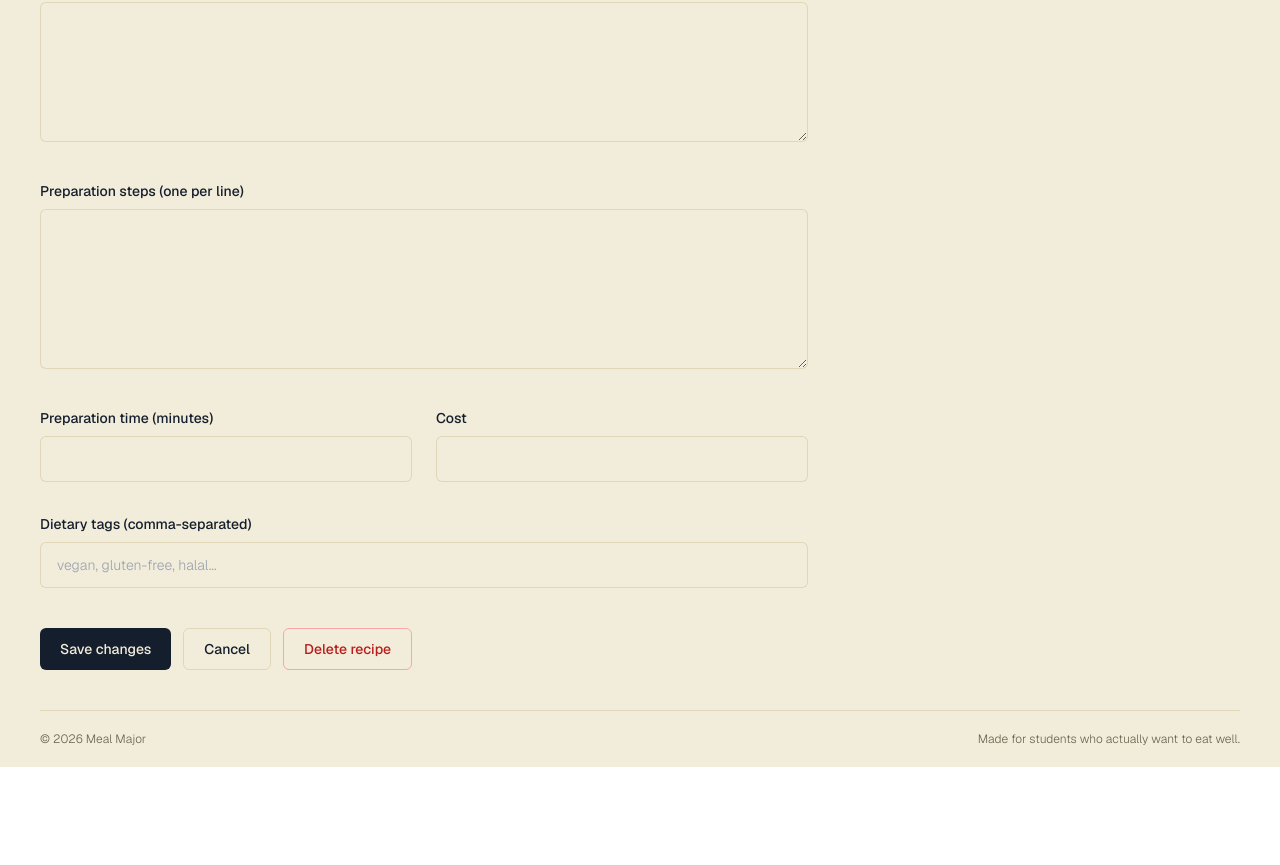
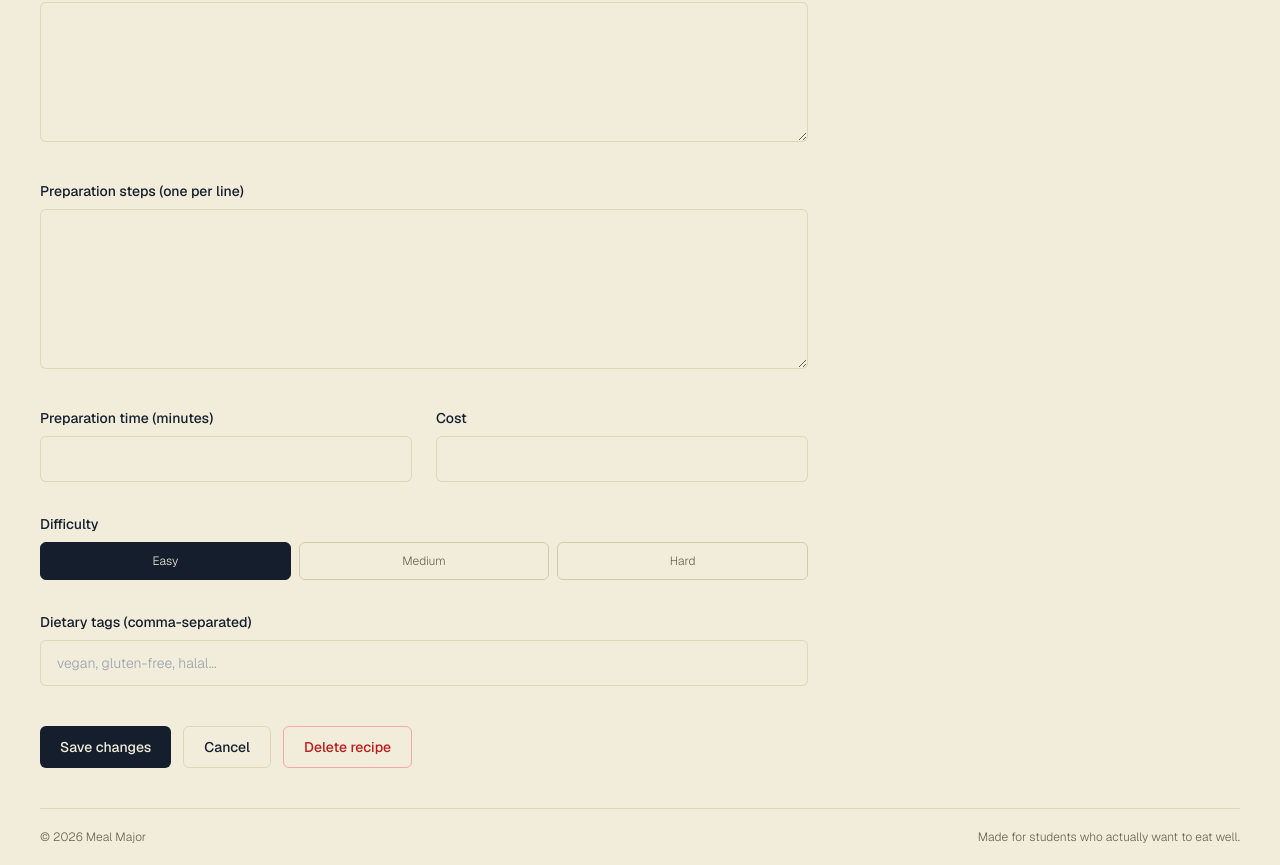
Before and after one commit to kevinjilwan/Team_Coenhagen-Soen341_Project_W26, a Next.js app: page /recipes/1/edit in a window 1280 px wide. Shown: the part 673-1538 px from the top of the page. Before the commit the page ends 1440 px from the top, so only its background shows below. Built offline with nearby package versions, Linux system fonts and the light colour scheme; no server answers.

Commit message:
fix missing difficulty in edit recipe

```diff
--- a/app/api/recipes/[id]/route.ts
+++ b/app/api/recipes/[id]/route.ts
@@ -46,7 +46,8 @@ export async function PATCH(req: Request, { params }: Ctx) {
     ingredients: body.ingredients ?? null,                 // jsonb array
     preparation_steps: body.preparation_steps ?? null,     // jsonb array
     preparation_time: body.preparation_time ?? null,       // integer
-    cost: body.cost ?? null,                               // numeric
+    cost: body.cost ?? null,
+    difficulty: body.difficulty ?? null,                   // string
     dietary_tags: body.dietary_tags ?? null,               // jsonb array
   };
 
--- a/app/recipes/[id]/edit/EditRecipeClient.tsx
+++ b/app/recipes/[id]/edit/EditRecipeClient.tsx
@@ -2,6 +2,8 @@
 
 import { useEffect, useMemo, useState } from "react";
 import { useRouter } from "next/navigation";
+
+type Difficulty = "easy" | "medium" | "hard";
 
 type Recipe = {
   id: string;
@@ -12,6 +14,7 @@ type Recipe = {
   preparation_steps?: string[] | string | null;
   cost?: number | null;
   dietary_tags?: string[] | null;
+  difficulty?: string | null;
 };
 
 function normalizeStringArray(v: unknown): string[] {
@@ -44,6 +47,7 @@ export default function EditRecipeClient({ id }: { id: string }) {
   const [stepsText, setStepsText] = useState("");
   const [prepTime, setPrepTime] = useState<string>("");
   const [cost, setCost] = useState<string>("");
+  const [difficulty, setDifficulty] = useState<Difficulty>("easy");
   const [tagsText, setTagsText] = useState("");
 
   useEffect(() => {
@@ -69,6 +73,9 @@ export default function EditRecipeClient({ id }: { id: string }) {
         setStepsText(stp.join("\n"));
         setPrepTime(r.preparation_time?.toString() ?? "");
         setCost(r.cost?.toString() ?? "");
+        if (r.difficulty === "easy" || r.difficulty === "medium" || r.difficulty === "hard") {
+          setDifficulty(r.difficulty);
+        }
         setTagsText((r.dietary_tags ?? []).join(", "));
       } catch (e: unknown) {
         setError(toErrorMessage(e, "Error"));
@@ -101,9 +108,10 @@ export default function EditRecipeClient({ id }: { id: string }) {
       preparation_steps: stepsArr,
       preparation_time: prepTime ? Number(prepTime) : null,
       cost: cost ? Number(cost) : null,
+      difficulty,
       dietary_tags: tagsArr,
     };
-  }, [title, description, ingredientsText, stepsText, prepTime, cost, tagsText]);
+  }, [title, description, ingredientsText, stepsText, prepTime, cost, difficulty, tagsText]);
 
   async function onSave(e: React.FormEvent) {
     e.preventDefault();
@@ -275,6 +283,28 @@ export default function EditRecipeClient({ id }: { id: string }) {
 
         <div className="space-y-2">
           <label className="block text-sm font-medium text-[#151e2d]">
+            Difficulty
+          </label>
+          <div className="flex gap-2">
+            {(["easy", "medium", "hard"] as Difficulty[]).map((opt) => (
+              <button
+                key={opt}
+                type="button"
+                onClick={() => setDifficulty(opt)}
+                className={`flex-1 text-xs px-3 py-2.5 rounded-md border transition-colors capitalize ${
+                  difficulty === opt
+                    ? "bg-[#151e2d] text-[#f2edda] border-[#151e2d]"
+                    : "bg-transparent text-[#6b6450] border-[#9a7a2e]/30 hover:border-[#9a7a2e]"
+                }`}
+              >
+                {opt}
+              </button>
+            ))}
+          </div>
+        </div>
+
+        <div className="space-y-2">
+          <label className="block text-sm font-medium text-[#151e2d]">
             Dietary tags (comma-separated)
           </label>
           <input
```
